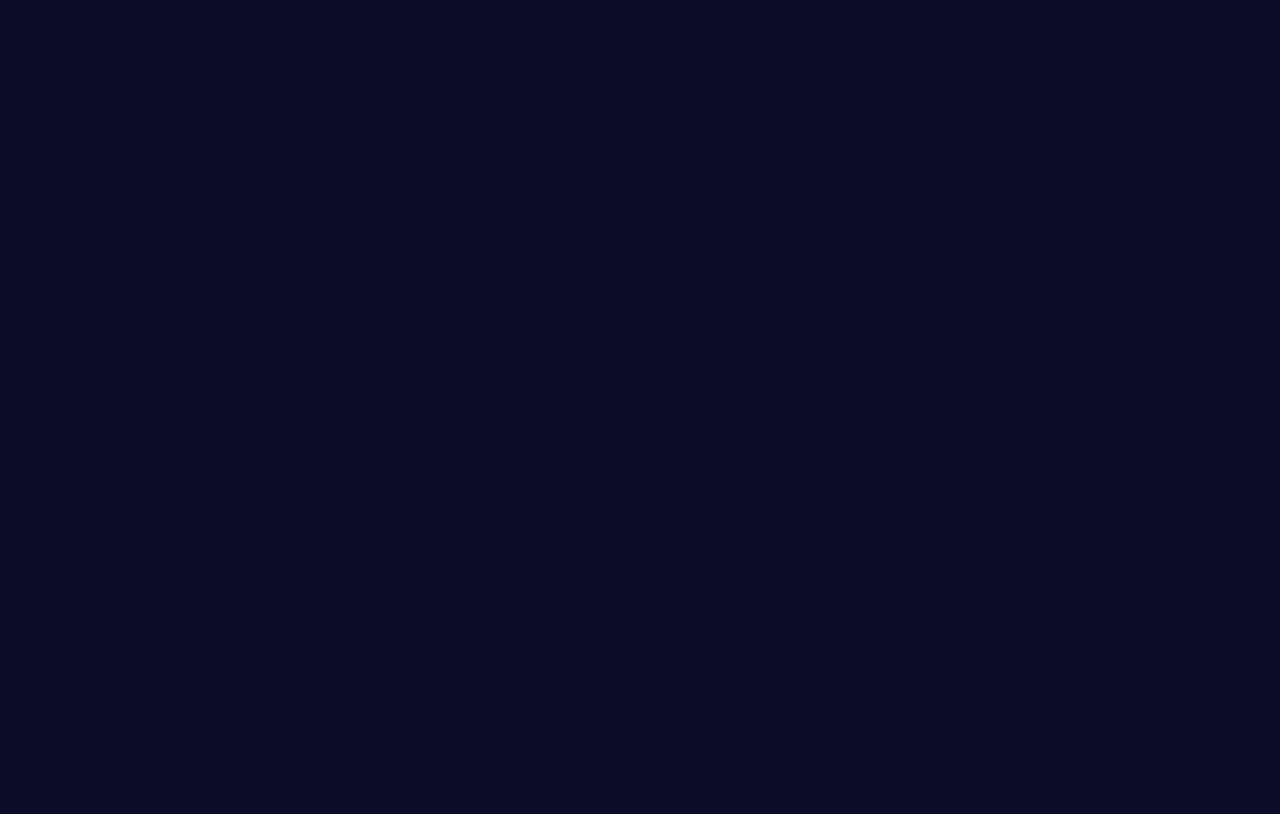
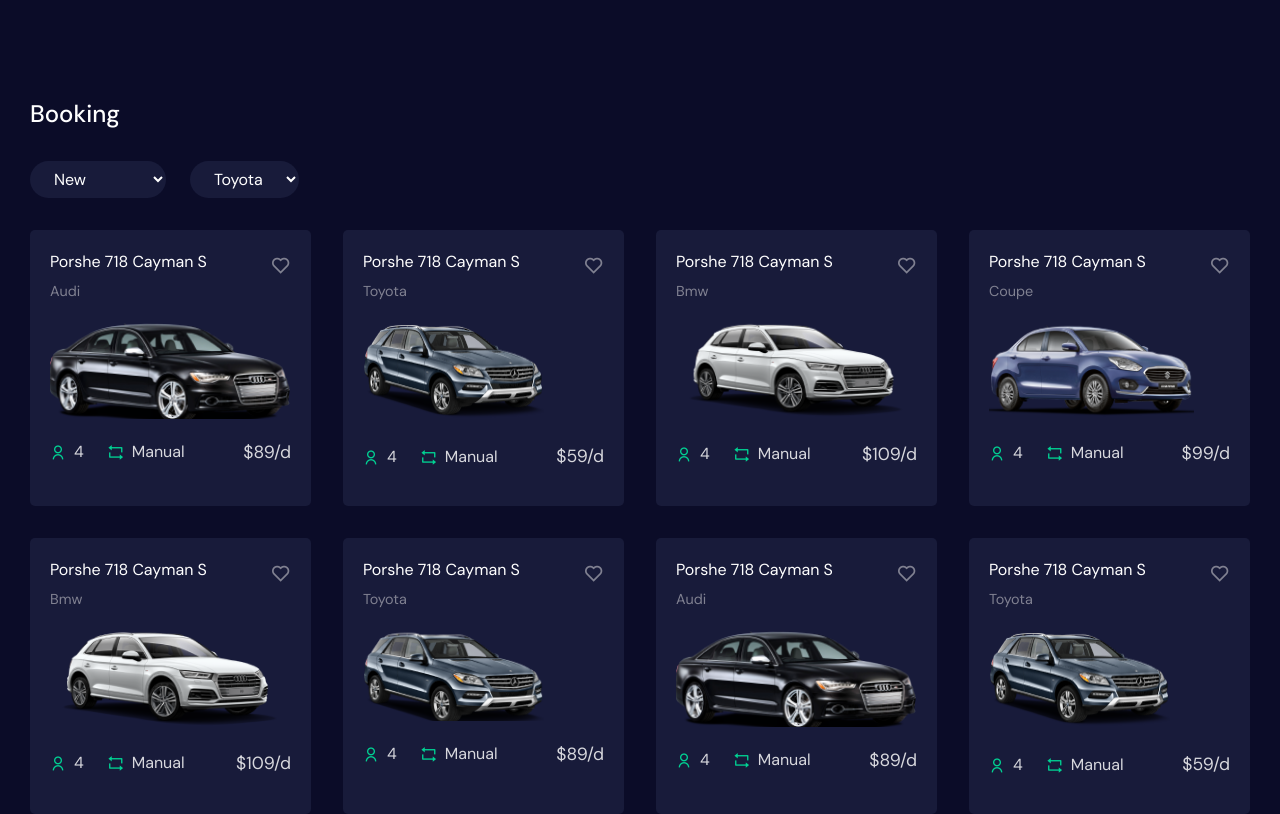
Before and after one commit to mafahla/react_is_boring, a React (Create React App) app in the folder frontend/: page /bookings in a window 1280 px wide. Before the commit this address had no page. Shown: the top 814 px of the page. Built offline with nearby package versions, Linux system fonts and the light colour scheme.

Commit message:
bookings

```diff
--- a/frontend/src/App.js
+++ b/frontend/src/App.js
@@ -7,6 +7,7 @@
 import SignUp from './Pages/Signup/SignUp'
 import Dashboard from './Pages/DashBoard/Dashboard'
 import Profile from './Pages/Profile/Profile'
+import Bookings from './Pages/Bookings/Bookings'
 
 function App() {
   return (
@@ -18,6 +19,7 @@
               <Route path="/signin" element={<Login />} />
               <Route path="/signup" element={<SignUp />} />
               <Route path='/dash' element={<Dashboard />} />
+              <Route path='/bookings' element={<Bookings />} />
               <Route path='/profile' element={<Profile />} />
             </Routes>
 
--- /dev/null
+++ b/frontend/src/Components/UI/MaidItem.jsx
@@ -0,0 +1,38 @@
+import React from "react";
+
+const CarItem = (props) => {
+  const { category, type, rentPrice, imgUrl, carName, groupSize } = props.item;
+  return (
+    <div className="car__item">
+      <div className="car__item-top">
+        <div className="car__item-tile">
+          <h3>{carName}</h3>
+          <span>
+            <i class="ri-heart-line"></i>
+          </span>
+        </div>
+        <p>{category}</p>
+      </div>
+
+      <div className="car__img">
+        <img src={imgUrl} alt="" />
+      </div>
+
+      <div className="car__item-bottom">
+        <div className="car__bottom-left">
+          <p>
+            <i class="ri-user-line"></i> {groupSize}
+          </p>
+          <p>
+            <i class="ri-repeat-line"></i>
+            {type}
+          </p>
+        </div>
+
+        <p className="car__rent">${rentPrice}/d</p>
+      </div>
+    </div>
+  );
+};
+
+export default CarItem;
--- /dev/null
+++ b/frontend/src/Pages/Bookings/Bookings.jsx
@@ -0,0 +1,41 @@
+import React from "react";
+import "./bookings.css";
+
+import carData from "../../assets/dummy-data/booking-cars";
+import CarItem from "../../Components/UI/MaidItem";
+
+const Bookings = () => {
+  return (
+    <div className="bookings">
+      <div className="booking__wrapper">
+        <h2 className="booking__title">Booking</h2>
+
+        <div className="filter__widget-wrapper">
+          <div className="filter__widget-01">
+            <select>
+              <option value="New">New</option>
+              <option value="Popular">Popular</option>
+              <option value="Upcoming">Upcoming</option>
+            </select>
+          </div>
+
+          <div className="filter__widget-01">
+            <select>
+              <option value="toyota">Toyota</option>
+              <option value="bmw">Bmw</option>
+              <option value="audi">Audi</option>
+            </select>
+          </div>
+        </div>
+
+        <div className="booking__car-list">
+          {carData?.map((item) => (
+            <CarItem item={item} key={item.id} />
+          ))}
+        </div>
+      </div>
+    </div>
+  );
+};
+
+export default Bookings;
--- /dev/null
+++ b/frontend/src/Pages/Bookings/bookings.css
@@ -0,0 +1,119 @@
+.bookings {
+    margin-top: 100px;
+
+    padding: 0px 30px;
+    padding-bottom: 50px;
+  }
+
+  .booking__title {
+    font-size: 1.5rem;
+    color: #fff;
+    margin-bottom: 2rem;
+  }
+
+  .filter__widget-wrapper {
+    display: flex;
+    align-items: center;
+    column-gap: 1.5rem;
+  }
+
+  .filter__widget-01 select,
+  .filter__widget-02 select {
+    border: none;
+    padding: 7px 20px;
+    border-radius: 50px;
+    background: var(--primary-color);
+    color: #fff;
+    cursor: pointer;
+    margin-bottom: 2rem;
+  }
+
+  .car__item {
+    padding: 20px;
+    border-radius: 5px;
+    background: var(--primary-color);
+    cursor: pointer;
+  }
+
+  .car__item-tile {
+    display: flex;
+    align-items: center;
+    justify-content: space-between;
+  }
+
+  .car__item-tile h3 {
+    font-size: 1.3rem;
+    color: var(--heading-color);
+    font-weight: 400;
+  }
+
+  .car__item-tile span i {
+    font-size: 1.3rem;
+    color: var(--small-text-color);
+    cursor: pointer;
+  }
+
+  .car__item-top p {
+    color: var(--small-text-color);
+    font-size: 0.9rem;
+    font-weight: 400;
+  }
+
+  .car__item-bottom {
+    display: flex;
+    align-items: center;
+    justify-content: space-between;
+  }
+
+  .car__bottom-left {
+    display: flex;
+    align-items: center;
+    column-gap: 1.5rem;
+  }
+
+  .car__bottom-left p {
+    display: flex;
+    align-items: center;
+    column-gap: 8px;
+    color: rgba(255, 255, 255, 0.829);
+    font-weight: 300 !important;
+  }
+
+  .car__bottom-left p i {
+    color: var(--secondary-color);
+  }
+
+  .car__rent {
+    color: rgba(255, 255, 255, 0.829);
+    font-size: 1.1rem;
+  }
+
+  .booking__car-list {
+    display: grid;
+    grid-template-columns: repeat(4, 1fr);
+    column-gap: 2rem;
+    row-gap: 2rem;
+  }
+
+  .car__item-tile h3 {
+    font-size: 1rem;
+    font-weight: 400;
+  }
+
+  .car__item-top {
+    margin-bottom: 15px;
+  }
+
+  .car__img {
+    margin-bottom: 20px;
+  }
+
+  .car__item:nth-child(2) .car__img img,
+  .car__item:nth-child(6) .car__img img,
+  .car__item:nth-child(8) .car__img img {
+    width: 75%;
+  }
+
+  .car__item:nth-child(4) .car__img img {
+    width: 85%;
+  }
```
